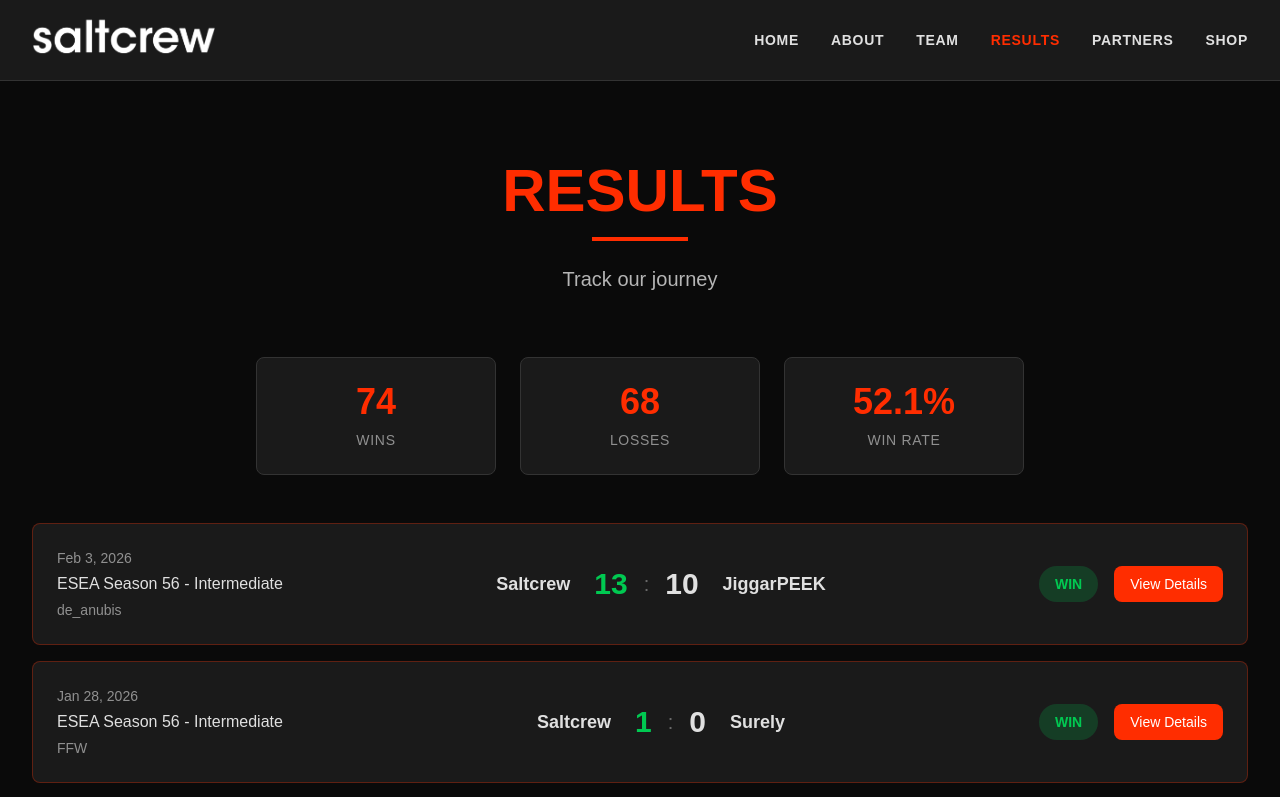
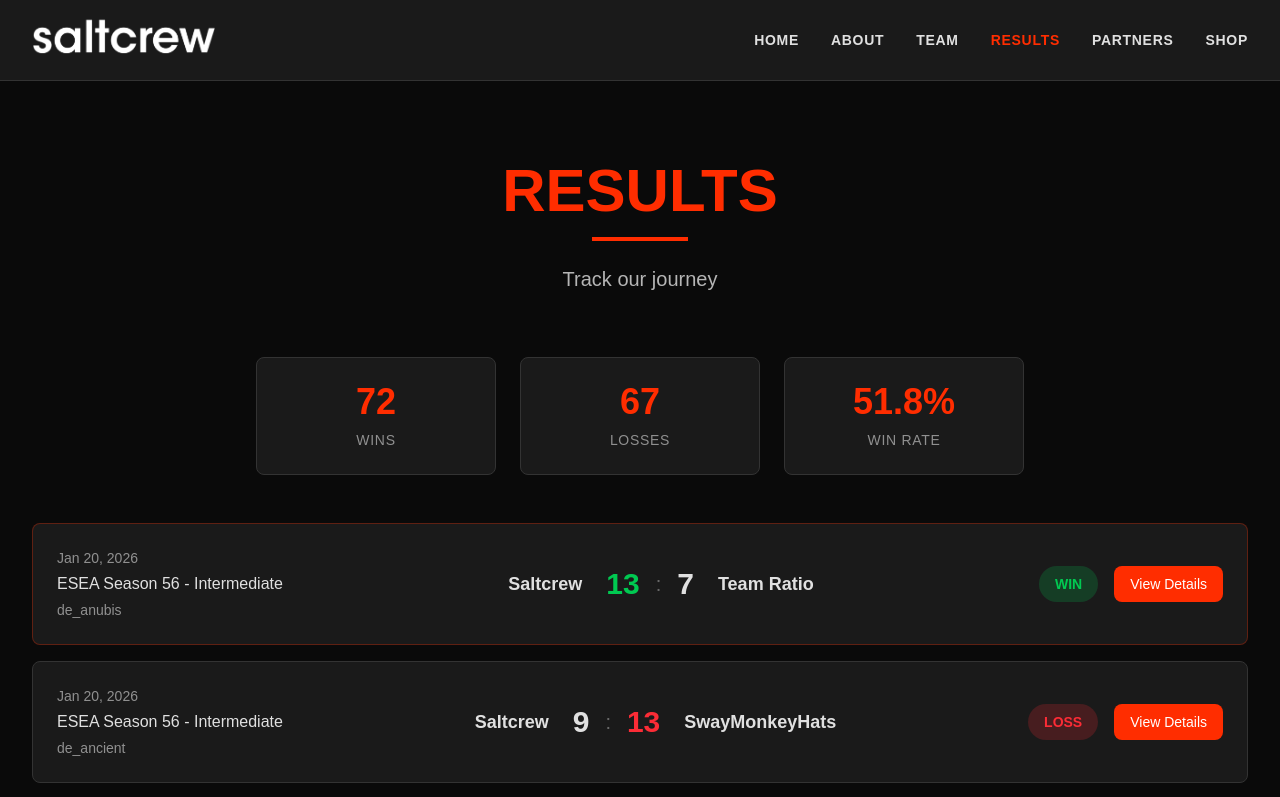
Before and after one commit to iolson/saltcrew.gg, a Next.js app: page /matches in a window 1280 px wide. Shown: the top 797 px of the page. Built offline with nearby package versions, Linux system fonts and the light colour scheme.

Commit message:
Revert "Add matches s56-05, s56-06, s56-07"
This reverts commit bc61275932c8a72a55a73b3af737ce8b414dbace.

```diff
--- a/data/matches.ts
+++ b/data/matches.ts
@@ -1734,44 +1734,6 @@
     opponentScore: 7,
     map: 'de_anubis',
     hasRecap: false
-  },
-  {
-    id: 's56-05',
-    date: '2026-01-27',
-    tournament: 'ESEA Season 56 - Intermediate',
-    opponent: 'XGeN',
-    format: 'bo1',
-    result: 'loss',
-    saltcrewScore: 4,
-    opponentScore: 13,
-    map: 'de_ancient',
-    hasRecap: false
-  },
-  {
-    id: 's56-06',
-    date: '2026-01-28',
-    tournament: 'ESEA Season 56 - Intermediate',
-    opponent: 'Surely',
-    format: 'bo1',
-    result: 'win',
-    saltcrewScore: 1,
-    opponentScore: 0,
-    map: 'FFW',
-    hasRecap: false,
-    vodUrl: 'https://youtu.be/Tx8IXz57DoU'
-  },
-  {
-    id: 's56-07',
-    date: '2026-02-03',
-    tournament: 'ESEA Season 56 - Intermediate',
-    opponent: 'JiggarPEEK',
-    format: 'bo1',
-    result: 'win',
-    saltcrewScore: 13,
-    opponentScore: 10,
-    map: 'de_anubis',
-    hasRecap: false,
-    vodUrl: 'https://youtu.be/lwMtYdwTWUw'
   }
 ];
 
```
